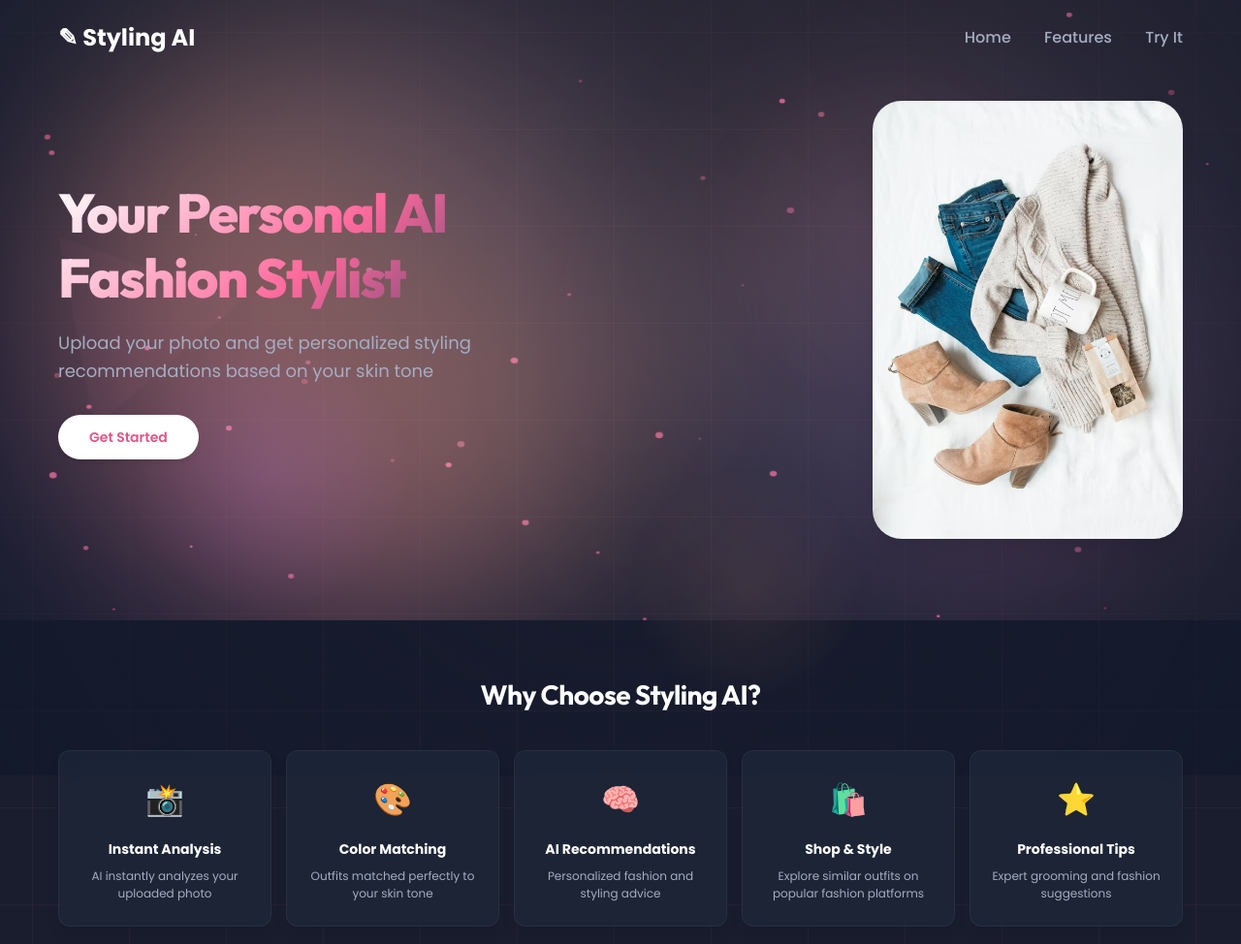
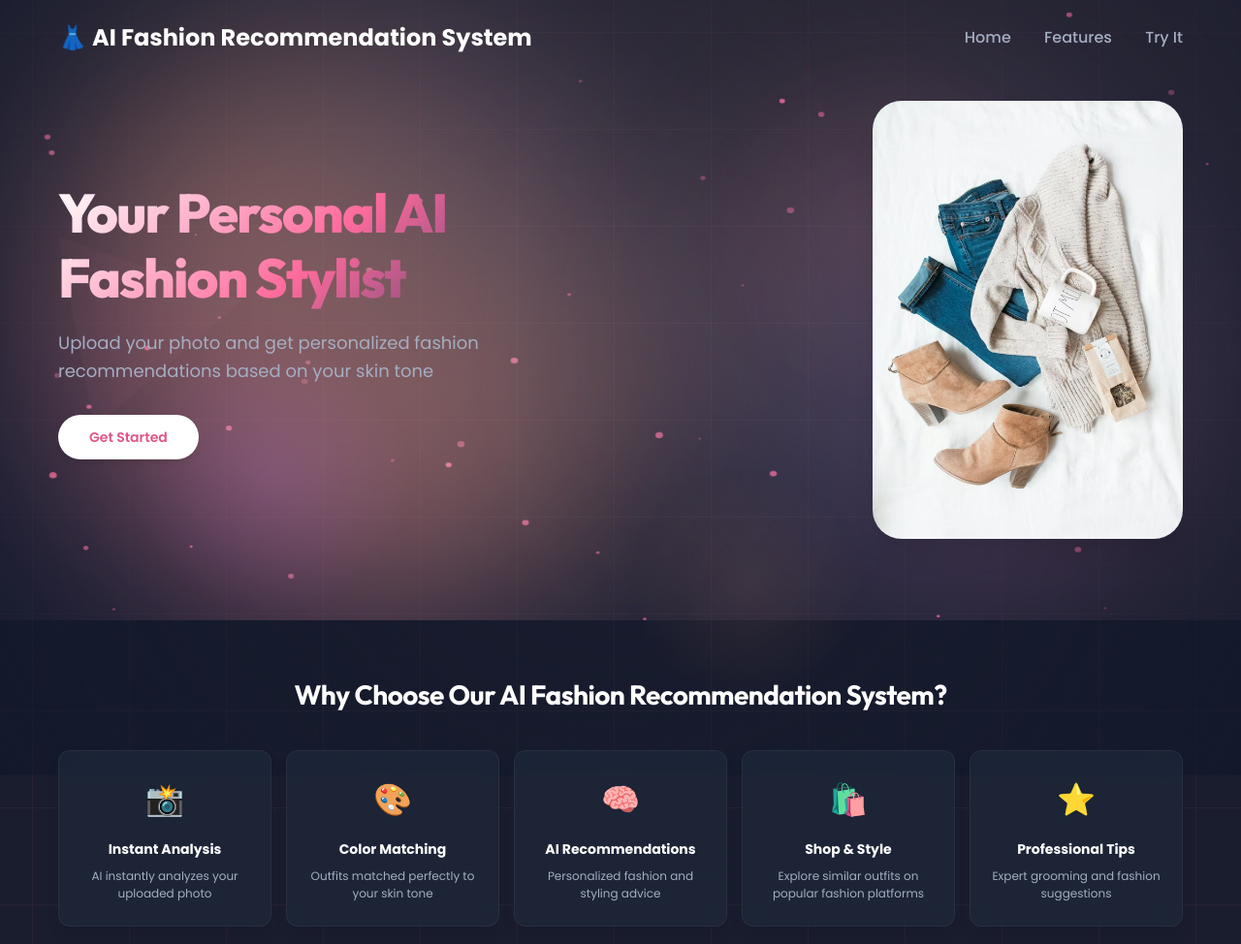
Before and after one commit to badigevamshi/AI-Fashion-Recommendation-System, a Flask app: page / in a window 1280 px wide. Shown: the top 974 px of the page at 97% size. Run offline with Flask 3, Linux system fonts and the light colour scheme; some libraries are stand-ins or nearby versions.

Commit message:
Initial project upload

```diff
--- a/templates/index.html
+++ b/templates/index.html
@@ -3,7 +3,7 @@
 
 <head>
     <meta charset="UTF-8">
-    <title>Styling AI</title>
+    <title>AI Fashion Recommendation System</title>
 
     <link rel="stylesheet" href="/static/css/style.css">
     <link
@@ -16,25 +16,20 @@
 
     <!-- ================= BACKGROUND DECORATIONS ================= -->
     <div class="bg-decorations">
-        <!-- Floating Circles -->
         <div class="bg-circle bg-circle-1"></div>
         <div class="bg-circle bg-circle-2"></div>
         <div class="bg-circle bg-circle-3"></div>
 
-        <!-- Geometric Triangles -->
         <div class="bg-triangle bg-triangle-1"></div>
         <div class="bg-triangle bg-triangle-2"></div>
 
-        <!-- Light Beams -->
         <div class="light-beam light-beam-1"></div>
         <div class="light-beam light-beam-2"></div>
         <div class="light-beam light-beam-3"></div>
 
-        <!-- Hexagons -->
         <div class="bg-hexagon hex-1"></div>
         <div class="bg-hexagon hex-2"></div>
 
-        <!-- Glowing Rays -->
         <div class="glow-ray ray-1"></div>
         <div class="glow-ray ray-2"></div>
     </div>
@@ -42,7 +37,7 @@
     <!-- ================= NAVBAR ================= -->
     <header class="navbar">
         <div class="container">
-            <div class="logo">✎ Styling AI</div>
+            <div class="logo">👗 AI Fashion Recommendation System</div>
             <nav>
                 <a href="#home" id="homeLink">Home</a>
                 <a href="#features" id="featuresLink">Features</a>
@@ -53,10 +48,9 @@
 
     <!-- ================= HERO SECTION ================= -->
     <section class="hero" id="home">
-        <!-- Floating Particles -->
+
         <canvas id="particles-canvas"></canvas>
 
-        <!-- Background Blobs -->
         <div class="blob blob-1"></div>
         <div class="blob blob-2"></div>
 
@@ -64,7 +58,7 @@
             <div class="hero-text">
                 <h1 id="hero-heading"></h1>
                 <p>
-                    Upload your photo and get personalized styling
+                    Upload your photo and get personalized fashion
                     recommendations based on your skin tone
                 </p>
                 <a href="#try" class="btn" id="startStylingBtn">Get Started</a>
@@ -79,7 +73,7 @@
     <!-- ================= FEATURES SECTION ================= -->
     <section class="features" id="features">
         <div class="container">
-            <h2>Why Choose Styling AI?</h2>
+            <h2>Why Choose Our AI Fashion Recommendation System?</h2>
 
             <div class="cards">
                 <div class="card">
@@ -122,7 +116,7 @@
                 <h2>Create Your Style Profile</h2>
 
                 <form id="styleForm">
-                    <!-- Gender -->
+
                     <div class="options-group">
                         <strong>Select Gender</strong>
                         <div class="radio-group">
@@ -137,7 +131,6 @@
                         </div>
                     </div>
 
-                    <!-- Body Type -->
                     <div class="options-group">
                         <strong>Body Type</strong>
                         <div class="radio-group">
@@ -156,7 +149,6 @@
                         </div>
                     </div>
 
-                    <!-- Season -->
                     <div class="options-group">
                         <strong>Preferred Season</strong>
                         <div class="radio-group">
@@ -175,7 +167,6 @@
                         </div>
                     </div>
 
-                    <!-- Upload -->
                     <div class="upload-area" id="uploadArea">
                         <span class="upload-icon">☁️</span>
                         <p>Click to browse</p>
@@ -183,7 +174,6 @@
                         <input type="file" id="imageUpload" name="image" accept="image/*" class="hidden-input" required>
                     </div>
 
-                    <!-- Image Preview -->
                     <div class="image-preview-container" id="imagePreviewContainer">
                         <img id="imagePreview" class="image-preview" alt="Selected image">
                     </div>
@@ -193,7 +183,6 @@
                     </button>
                 </form>
 
-                <!-- RESULT with Loading Animation -->
                 <div id="result" class="result-box hidden">
                     <div class="loading-animation">
                         <div class="brain-scanner">
@@ -208,11 +197,9 @@
                     </div>
                 </div>
 
-                <!-- STYLE OPTIONS -->
                 <div class="style-options hidden" id="styleOptions">
                     <h3>Select a Style to Shop</h3>
 
-                    <!-- Platform Selection -->
                     <div class="platform-selector">
                         <label class="platform-option">
                             <input type="radio" name="platform" value="amazon" checked>
@@ -255,13 +242,12 @@
                         </div>
                     </div>
                 </div>
+
             </div>
         </div>
     </section>
 
-    <!-- ================= SCRIPT ================= -->
     <script src="/static/js/script.js"></script>
 
 </body>
-
 </html>
```
Also changed, not shown: app.py (+1 -7 lines), README.md, 1 other file.
